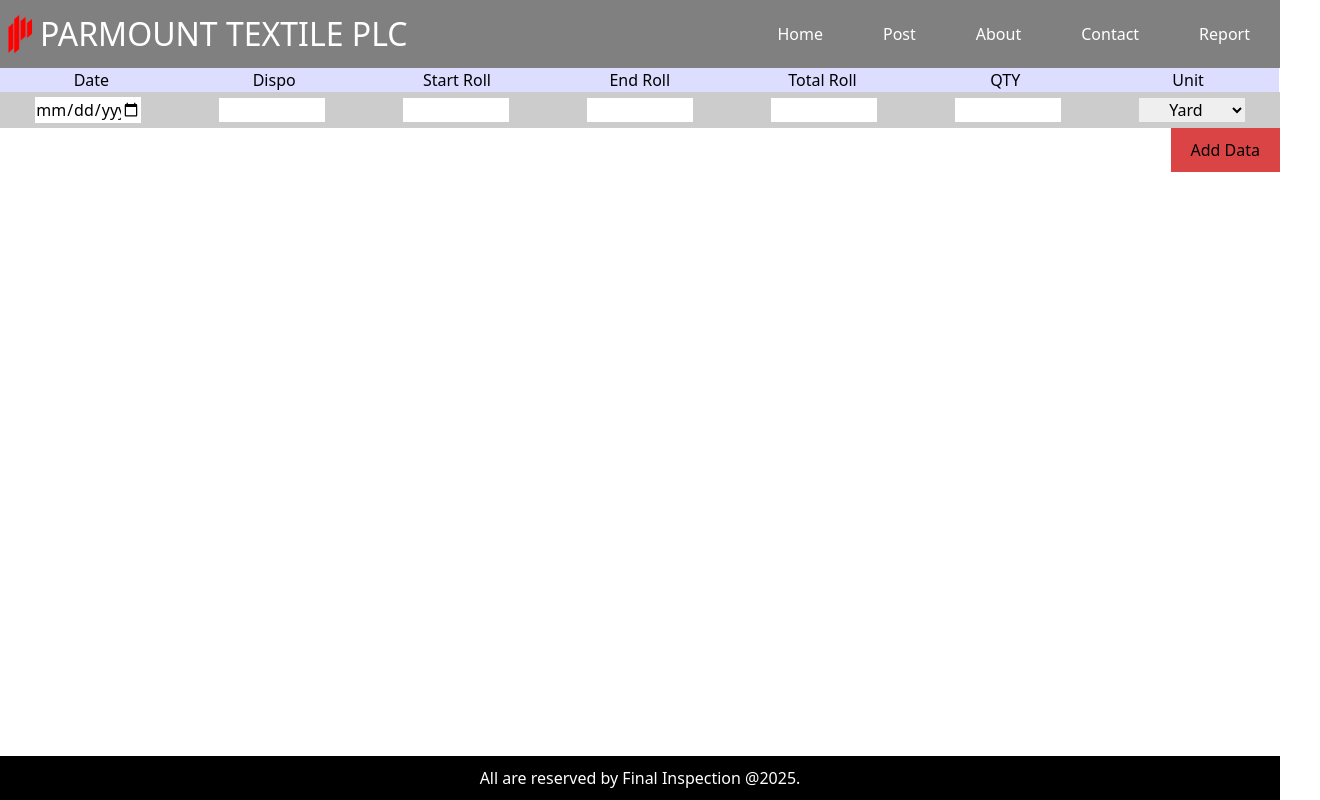
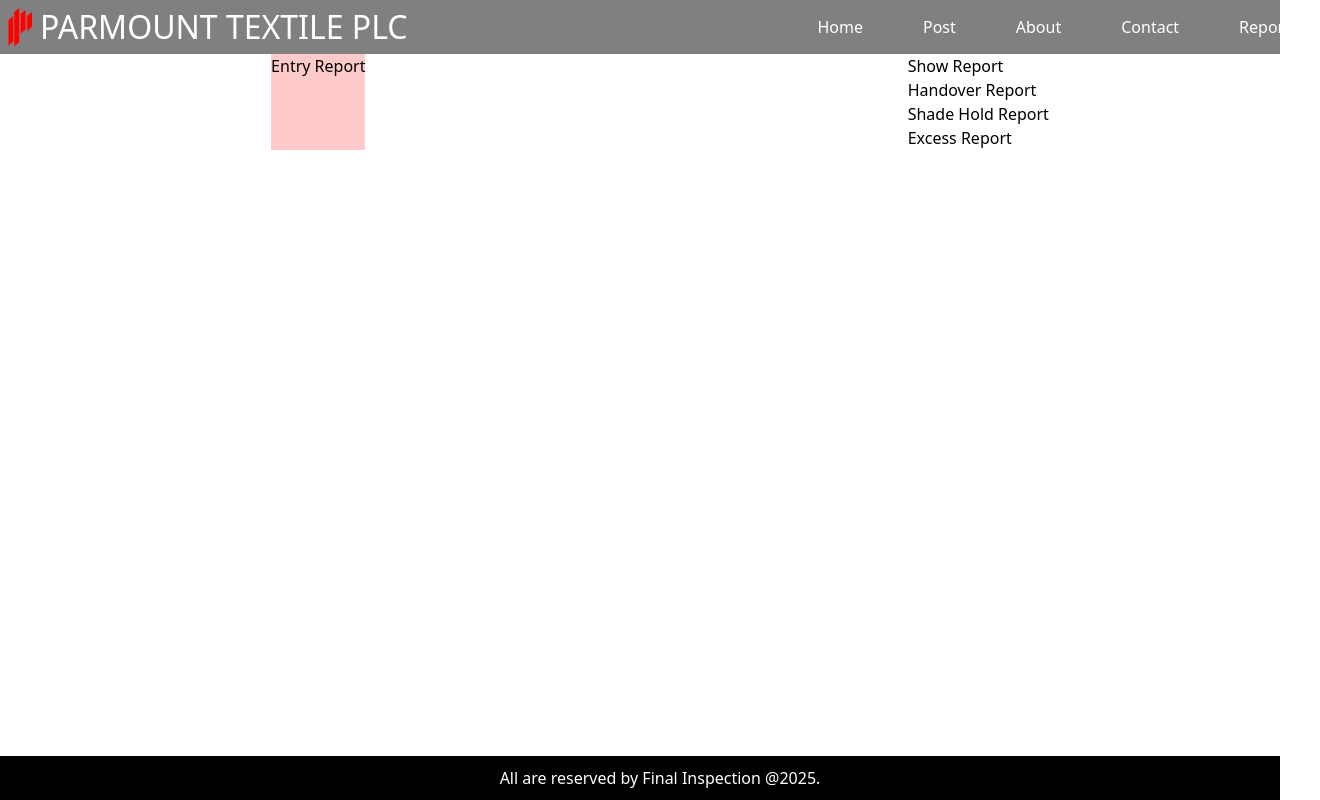
Before and after one commit to ParosRangsha/finalins, a React (Vite) app: page /report in a window 1280 px wide. Shown: the whole page, 1320 px wide, since content can reach past the window. Built offline with nearby package versions, Linux system fonts and the light colour scheme.

Commit message:
handover update

```diff
--- a/src/App.jsx
+++ b/src/App.jsx
@@ -6,6 +6,7 @@ import Post from './Pages/Post'
 import About from './Pages/About'
 import Contact from './Pages/Contact'
 import Report from './Pages/Report'
+import Handoverentry from './Report/Handoverentry'
 
 let multipage = createBrowserRouter(createRoutesFromElements(
   <>
@@ -16,6 +17,8 @@ let multipage = createBrowserRouter(createRoutesFromElements(
       <Route path='/about' element={<About/>}/>
       <Route path='/contact' element={<Contact/>}/>
       <Route path='/report' element={<Report/>}/>
+
+      <Route path='/handoverentry' element={<Handoverentry/>}/>
     </Route>
   </>
 ))
--- a/src/Components/Container.jsx
+++ b/src/Components/Container.jsx
@@ -2,7 +2,7 @@ import React, { Children } from 'react'
 
 const Container = ({children}) => {
   return (
-    <div className="max-w-container mx-auto">{children}</div>
+    <div className="w-[450px] lg:w-[1320px] mx-auto">{children}</div>
   )
 }
 
--- a/src/Components/Header.jsx
+++ b/src/Components/Header.jsx
@@ -4,9 +4,8 @@ import logo from '../assets/bg-none.png'
 import { Link } from 'react-router-dom'
 
 const Header = () => {
-    let menulist = ['Home', 'Post', 'About', 'Contact', 'Report']
   return (
-    <div className="header bg-[#808080] text-[#fff] py-[10px] sticky w-full top-0 left-0">
+    <div className="header bg-[#808080] text-[#fff] sticky w-full top-0 left-0">
         <Container>
             <div className="contain items-center justify-between block lg:flex">
                 <div className="logo flex justify-center lg:justify-start items-center">
@@ -15,13 +14,32 @@ const Header = () => {
                 </div>
                 <div className="menu mt-2 lg:mt-0">
                     <ul className='flex justify-center lg:justify-end'>
-                        {
-                            menulist.map((item, i)=>(
-                                <li key={i}>
-                                    <Link to={`/${item}`} className='lg:py-[15px] lg:px-[30px] py-[5px] px-[15px] hover:bg-[#a4a4a4] duration-[0.5s] hover:rounded-[5px]'>{item}</Link>
+                        <li>
+                            <Link to='/' className='block lg:py-[15px] lg:px-[30px] py-[5px] px-[15px] hover:bg-[#a4a4a4] duration-[0.5s] hover:rounded-[5px]'>Home</Link>
+                        </li>
+                        <li>
+                            <Link to='/post' className='block lg:py-[15px] lg:px-[30px] py-[5px] px-[15px] hover:bg-[#a4a4a4] duration-[0.5s] hover:rounded-[5px]'>Post</Link>
+                        </li>
+                        <li>
+                            <Link to='/about' className='block lg:py-[15px] lg:px-[30px] py-[5px] px-[15px] hover:bg-[#a4a4a4] duration-[0.5s] hover:rounded-[5px]'>About</Link>
+                        </li>
+                        <li>
+                            <Link to='/contact' className='block lg:py-[15px] lg:px-[30px] py-[5px] px-[15px] hover:bg-[#a4a4a4] duration-[0.5s] hover:rounded-[5px]'>Contact</Link>
+                        </li>
+                        <li className='relative group'>
+                            <Link to='/report' className='block  lg:py-[15px] lg:px-[30px] py-[5px] px-[15px] hover:bg-[#a4a4a4] duration-[0.5s] hover:rounded-[5px]'>Report</Link>
+                            <ul className="absolute w-[150%] top-[100%] left-0 bg-red-600 scale-x-0 group-hover:scale-x-[100%] duration-300">
+                                <li>
+                                    <Link to='/handoverentry' className='px-[5px] hover:px-[10px]'>Handover</Link>
                                 </li>
-                            ))
-                        }
+                                <li>
+                                    <Link to='/shadeentry' className='px-[5px] hover:px-[10px]'>ShadeHold</Link>
+                                </li>
+                                <li>
+                                    <Link to='/excessentry' className='px-[5px] hover:px-[10px]'>Excess</Link>
+                                </li>
+                            </ul>
+                        </li>
                     </ul>
                 </div>
             </div>
--- a/src/Pages/Report.jsx
+++ b/src/Pages/Report.jsx
@@ -1,11 +1,35 @@
 import React from 'react'
 import Handoverentry from '../Report/Handoverentry'
+import Container from '../Components/Container'
+import { Link } from 'react-router-dom'
 
 const Report = () => {
   return (
-    <>
-      <Handoverentry/>
-    </>
+    <div className="report">
+      <Container>
+        <div className="contain h-[80vh]">
+          <div className="flex justify-around">
+            <div className="Entry bg-red-200">
+              <h1>Entry Report</h1>
+            </div>
+            <div className="show">
+              <h1>Show Report</h1>
+              <ul>
+                <li>
+                  <Link to='entry'>Handover Report</Link>
+                </li>
+                <li>
+                  <Link to='entry'>Shade Hold Report</Link>
+                </li>
+                <li>
+                  <Link to='entry'>Excess Report</Link>
+                </li>
+              </ul>
+            </div>
+          </div>
+        </div>
+      </Container>
+    </div>
   )
 }
 
--- a/src/Report/Handoverentry.jsx
+++ b/src/Report/Handoverentry.jsx
@@ -10,7 +10,7 @@ const Handoverentry = () => {
   let [endRoll, setEndRoll] = useState('')
   let [totalRoll, setTotalRoll] = useState('')
   let [qty, setQTY] = useState('')
-  let [unit, setUnit] = useState('')
+  let [unit, setUnit] = useState('Yard')
   console.log(unit);
 
 
@@ -38,43 +38,43 @@ const Handoverentry = () => {
   return (
     <div className="entry">
       <Container>
-        <div className="contain">
-          <div className="heading">
-            <ul className='flex w-full'>
+        <div className="contain lg:block flex">
+          <div className="heading w-[30%]  lg:w-full">
+            <ul className='lg:flex w-full'>
               {
                 heading.map((item, i)=>(
-                  <li key={i} className={`bg-[#ddf] w-[14.28%] text-center`}>{item}</li>
+                  <li key={i} className={`bg-[#ddf] w-full lg:w-[14.28%] text-center py-[5px]`}>{item}</li>
                 ))
               }
             </ul>
           </div>
-          <div className="boxes flex gap-2 bg-[#ccc] py-[5px]">
-            <div className="item flex justify-center items-center w-[14.28%] gap-2">
-              <input onChange={(e)=>setDate(e.target.value)} type="date" id='date' className='w-[60%] text-center'/>
+          <div className="boxes w-[50%] lg:w-full flex flex-col lg:flex-row gap-[10px] bg-[#ccc] py-[5px]">
+            <div className="item w-full lg:w-[14.28%] flex justify-center items-center lg:gap-2">
+              <input onChange={(e)=>setDate(e.target.value)} type="date" id='date' className='w-full lg:w-full lg:w-[60%] text-center'/>
             </div>
-            <div className="item flex justify-center items-center w-[14.28%] gap-2">
-              <input onChange={(e)=>setDispo(e.target.value)} type="text" id='dispo' className='w-[60%] text-center'/>
+            <div className="item flex justify-center items-center w-full lg:w-[14.28%] gap-2">
+              <input onChange={(e)=>setDispo(e.target.value)} type="text" id='dispo' className='w-full lg:w-[60%] text-center'/>
             </div>
-            <div className="item flex justify-center items-center w-[14.28%] gap-2">
-              <input onChange={(e)=>setStartRoll(e.target.value)} type="text" id='stRoll' className='w-[60%] text-center'/>
+            <div className="item flex justify-center items-center w-full lg:w-[14.28%] gap-2">
+              <input onChange={(e)=>setStartRoll(e.target.value)} type="text" id='stRoll' className='w-full lg:w-[60%] text-center'/>
             </div>
-            <div className="item flex justify-center items-center w-[14.28%] gap-2">
-              <input onChange={(e)=>setEndRoll(e.target.value)} type="text" id='EnRoll' className='w-[60%] text-center'/>
+            <div className="item flex justify-center items-center w-full lg:w-[14.28%] gap-2">
+              <input onChange={(e)=>setEndRoll(e.target.value)} type="text" id='EnRoll' className='w-full lg:w-[60%] text-center'/>
             </div>
-            <div className="item flex justify-center items-center w-[14.28%] gap-2">
-              <input onChange={(e)=>setTotalRoll(e.target.value)} type="text" id='TRoll' className='w-[60%] text-center'/>
+            <div className="item flex justify-center items-center w-full lg:w-[14.28%] gap-2">
+              <input onChange={(e)=>setTotalRoll(e.target.value)} type="text" id='TRoll' className='w-full lg:w-[60%] text-center'/>
             </div>
-            <div className="item flex justify-center items-center w-[14.28%] gap-2">
-              <input onChange={(e)=>setQTY(e.target.value)} type="text" id='Qty' className='w-[60%] text-center'/>
+            <div className="item flex justify-center items-center w-full lg:w-[14.28%] gap-2">
+              <input onChange={(e)=>setQTY(e.target.value)} type="text" id='Qty' className='w-full lg:w-[60%] text-center'/>
             </div>
-            <div className="item flex justify-center items-center w-[14.28%] gap-2">
-              <select onChange={(e)=>setUnit(e.target.value)} className='w-[60%] text-center'>
+            <div className="item flex justify-center items-center w-full lg:w-[14.28%] gap-2">
+              <select onChange={(e)=>setUnit(e.target.value)} className='w-full lg:w-[60%] text-center'>
                 <option value="Yard">Yard</option>
                 <option value="Meter">Meter</option>
               </select>
             </div>
           </div>
-          <div className="btns flex justify-end">
+          <div className="btns w-[20%] lg:w-full flex justify-end">
             <button onClick={saveData} className='py-[10px] px-[20px] bg-[#db4444]'>Add Data</button>
           </div>
         </div>
```
